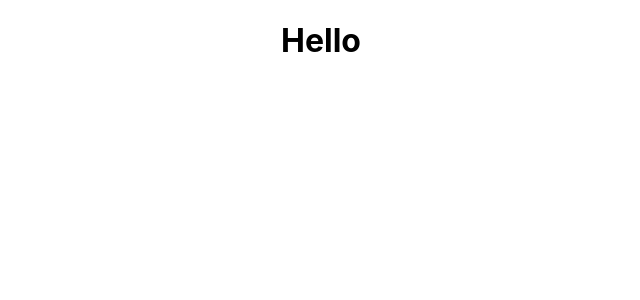
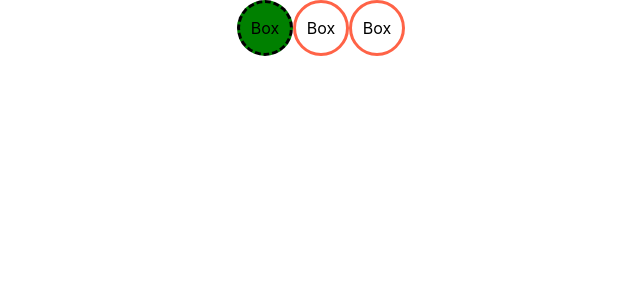
Before and after one commit to myagkiypavel/beetroot-theory, a React (Create React App) app: page / in a window 1280 px wide. Shown: the top 300 px of the page, without its empty margins (319-959 px from the left). Built offline with nearby package versions, Linux system fonts and the light colour scheme.

Commit message:
Chore: Implement Style

```diff
--- a/src/App.css
+++ b/src/App.css
@@ -36,3 +36,23 @@
     transform: rotate(360deg);
   }
 }
+
+.box{
+  display: inline-block;
+  width: 50px;
+  height: 50px;
+  line-height: 50px;
+  border-radius: 50%;
+}
+
+.box__green{
+  background: green;
+}
+
+.box__red{
+  background: red;
+}
+
+.box__blue{
+  background: blue;
+}
--- a/src/App.tsx
+++ b/src/App.tsx
@@ -2,10 +2,29 @@ import React from 'react';
 import logo from './logo.svg';
 import './App.css';
 
+interface Props{
+  style?: {};
+  className?: string;
+}
+
+function Box ({style, className = '', ...rest}: Props){
+  return (
+    <div
+      className={`box ${className}`.trim()}
+      style={{border: '3px solid tomato', ...style}}
+      {...rest}
+    >
+      Box
+    </div>
+  )
+}
+
 function App() {
   return (
     <div className="App">
-      <h1>Hello</h1>
+      <Box className='box__green' style={{border: '3px dashed black'}}/>
+      <Box/>
+      <Box/>
     </div>
   );
 }
```
